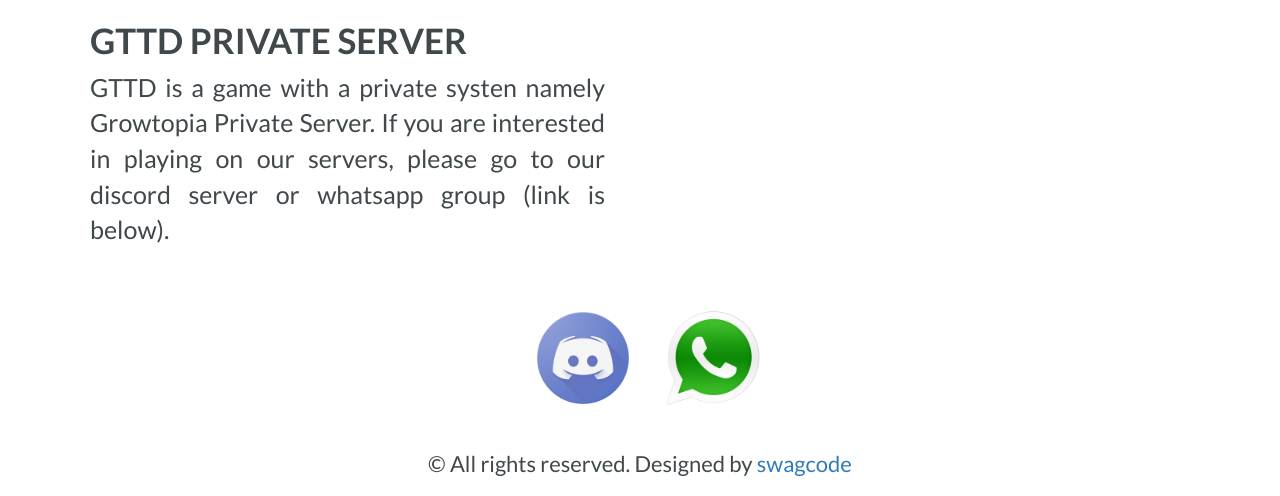
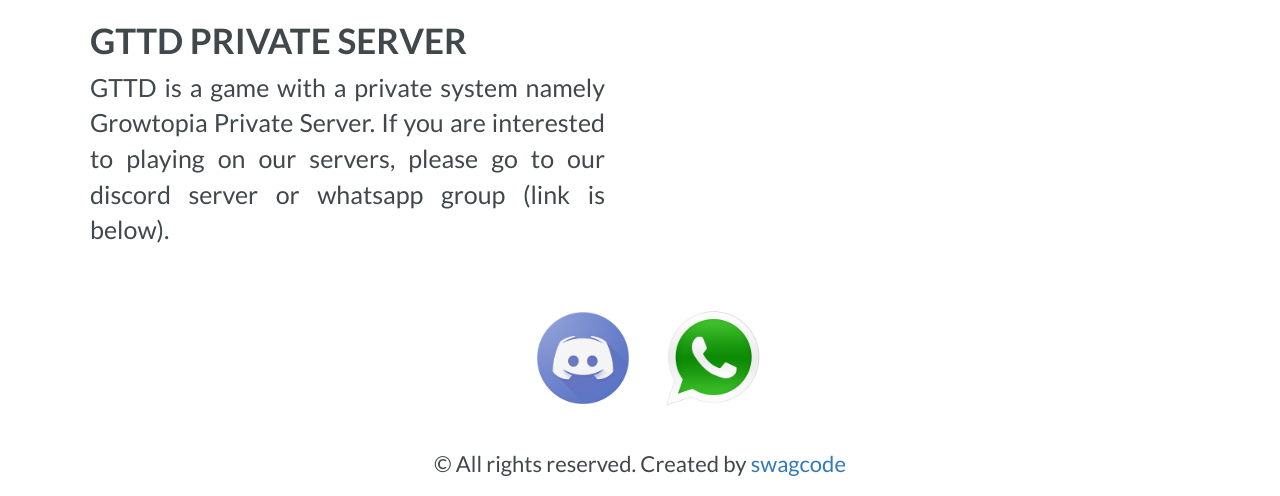
Before and after one commit to SwagCD/growtoday.my.to, a plain HTML site: page index.html in a window 1280 px wide. Shown: the part 869-1365 px from the top of the page. Drawn offline with Linux system fonts and the light colour scheme.

Commit message:
Update index.html

```diff
--- a/index.html
+++ b/index.html
@@ -41,7 +41,7 @@
 			<div class="col-md-6 col-sm-6">
 				<div class="feature-box">
 					<h1>GTTD Private Server</h1>
-					<p>GTTD is a game with a private systen namely Growtopia Private Server. If you are interested in playing on our servers, please go to our discord server or whatsapp group (link is below).</p>
+					<p>GTTD is a game with a private system namely Growtopia Private Server. If you are interested to playing on our servers, please go to our discord server or whatsapp group (link is below).</p>
 				</div>
 			</div><!-- End col-md-6 -->
 		</div>
@@ -56,7 +56,7 @@
 		<li><a href="https://chat.whatsapp.com/EbMm0elFzOv1T6oDFa33nb"><img alt="Whatsapp group GTTD" src="./images/logowhatsapp.png" width="100"></a></li>
 	</ul>
 	<br>
-	<span class="copyright">&#169; All rights reserved. Designed by <a href="https://instagram.com/swagcode_">swagcode</a></span>
+	<span class="copyright">&#169; All rights reserved. Created by <a href="https://instagram.com/swagcode_">swagcode</a></span>
 </footer>
 
 
```
